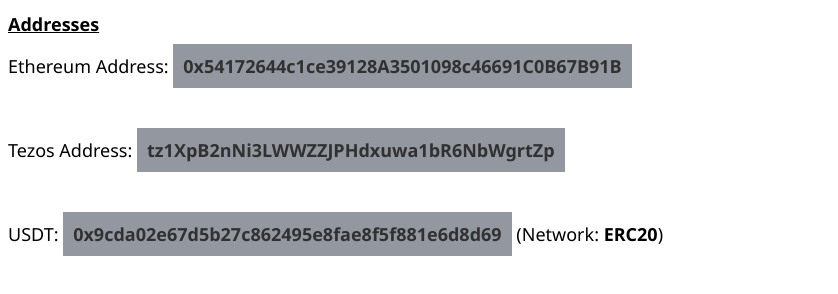
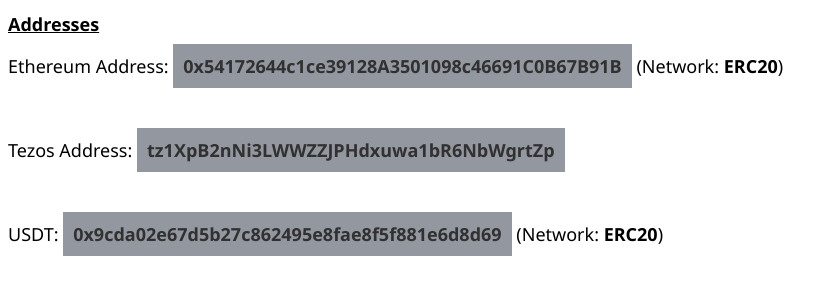
Before and after one commit to ianwright27/ETH, a plain HTML site: page index.html in a window 1280 px wide. Shown: the whole page, without its empty margins (0-838 px from the left). Drawn offline with Linux system fonts and the light colour scheme.

Commit message:
Update index.html

```diff
--- a/index.html
+++ b/index.html
@@ -28,7 +28,7 @@
 </head>
 <body>
     <h1>Addresses</h1>
-    <p>Ethereum Address: <span class="eth">0x54172644c1ce39128A3501098c46691C0B67B91B</span></p>
+    <p>Ethereum Address: <span class="eth">0x54172644c1ce39128A3501098c46691C0B67B91B</span> (Network: <b>ERC20</b>)</p>
     <br>
     <p>Tezos Address: <span class="tez">tz1XpB2nNi3LWWZZJPHdxuwa1bR6NbWgrtZp</span></p>
     <br>
```
